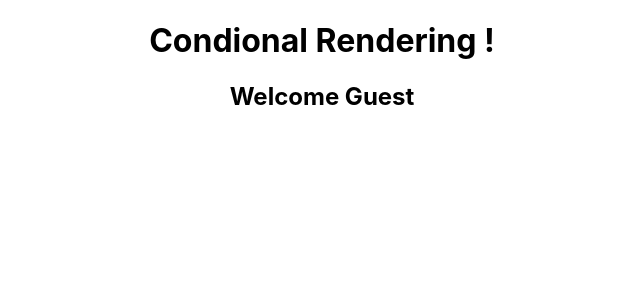
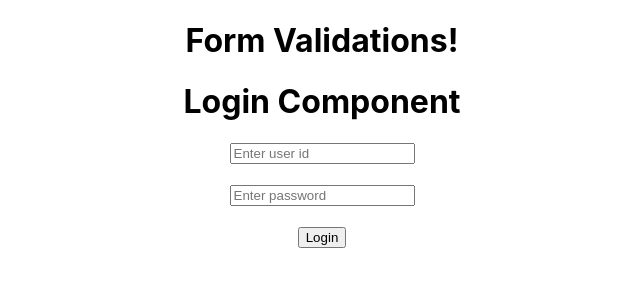
Before and after one commit to pawar789/react-code-step-by-step-youtube, a React (Create React App) app: page / in a window 1280 px wide. Shown: the top 300 px of the page, without its empty margins (318-958 px from the left). Built offline with nearby package versions, Linux system fonts and the light colour scheme.

Commit message:
#19 Basic Form validation

```diff
--- a/src/App.js
+++ b/src/App.js
@@ -1,18 +1,12 @@
 import "./App.css";
 import React, { useState } from "react";
 import Profile from "./Profile";
+import Login from "./Login";
 function App() {
-  const [name, setName] = useState("");
-  const [tnc, setTnc] = useState(false);
-  const [interest, setInterest] = useState("");
-  function getFormData(e) {
-    console.warn(name, tnc, interest);
-    e.preventDefault();
-  }
   return (
     <div className="App">
-      <h1>Condional Rendering !</h1>
-      <Profile />
+      <h1> Form Validations!</h1>
+      <Login />
     </div>
   );
 }
--- /dev/null
+++ b/src/Login.js
@@ -0,0 +1,52 @@
+import React, { useState } from "react";
+function Login() {
+  const [user, setUser] = useState("");
+  const [password, setPassword] = useState("");
+  const [userErr, setUserErr] = useState(false);
+  const [passErr, setPassErr] = useState(false);
+  function loginHandle(e) {
+    if (user.length < 3 || password.length < 3) {
+      alert("type correct values");
+    } else {
+      alert("all good");
+    }
+    e.preventDefault();
+  }
+  function userHandler(e) {
+    let item = e.target.value;
+    if (item.length < 3) {
+      setUserErr(true);
+    } else {
+      setUserErr(false);
+    }
+    setUser(item);
+  }
+  function passHandler(e) {
+    let item = e.target.value;
+    if (item.length < 3) {
+      setPassErr(true);
+    } else {
+      setPassErr(false);
+    }
+    setPassword(item);
+  }
+  return (
+    <div>
+      <h1>Login Component</h1>
+      <form onSubmit={loginHandle}>
+        <input type="text" placeholder="Enter user id" onChange={userHandler} />
+        {userErr ? <span>invailid user</span> : ""}
+        <br /> <br />
+        <input
+          type="password"
+          placeholder="Enter password"
+          onChange={passHandler}
+        />{" "}
+        {passErr ? <span>invailid pass</span> : ""}
+        <br /> <br />
+        <button type="submit">Login</button>
+      </form>
+    </div>
+  );
+}
+export default Login;
```
